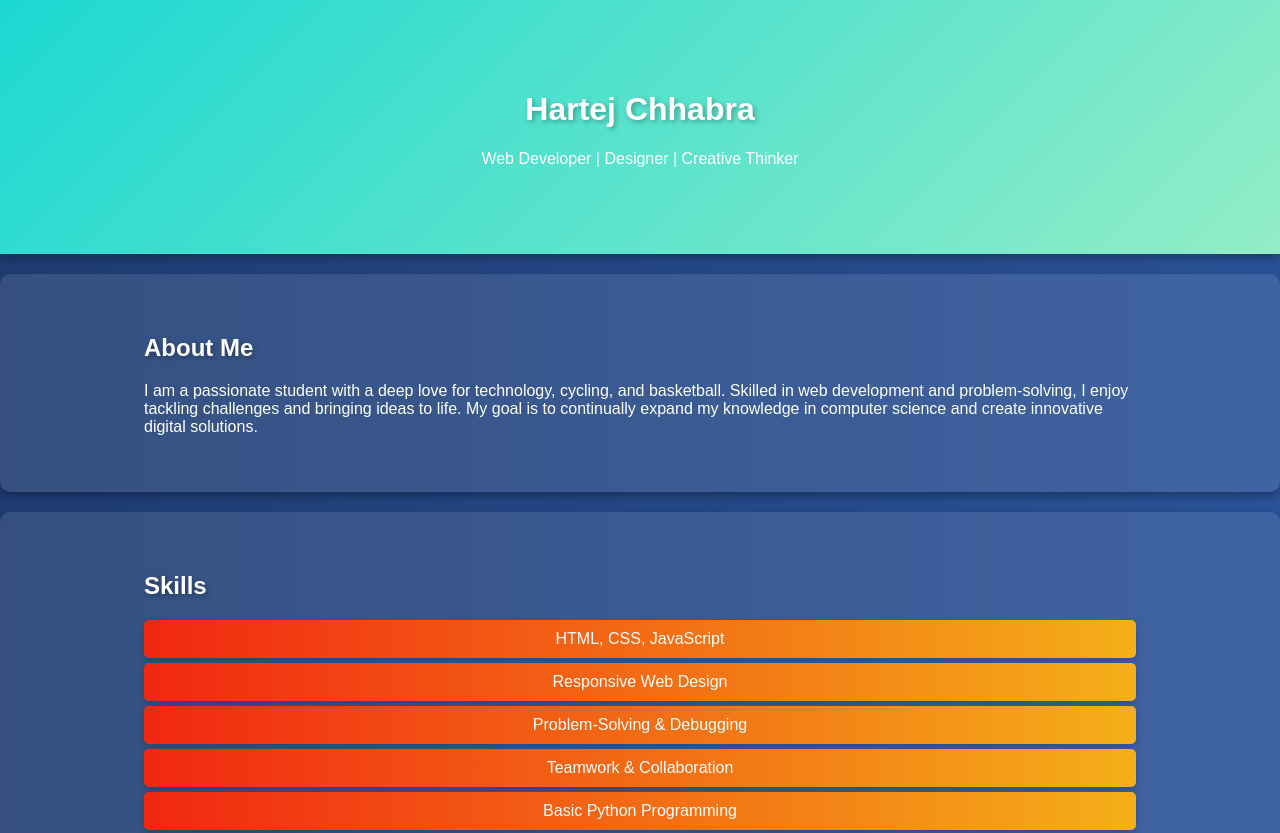
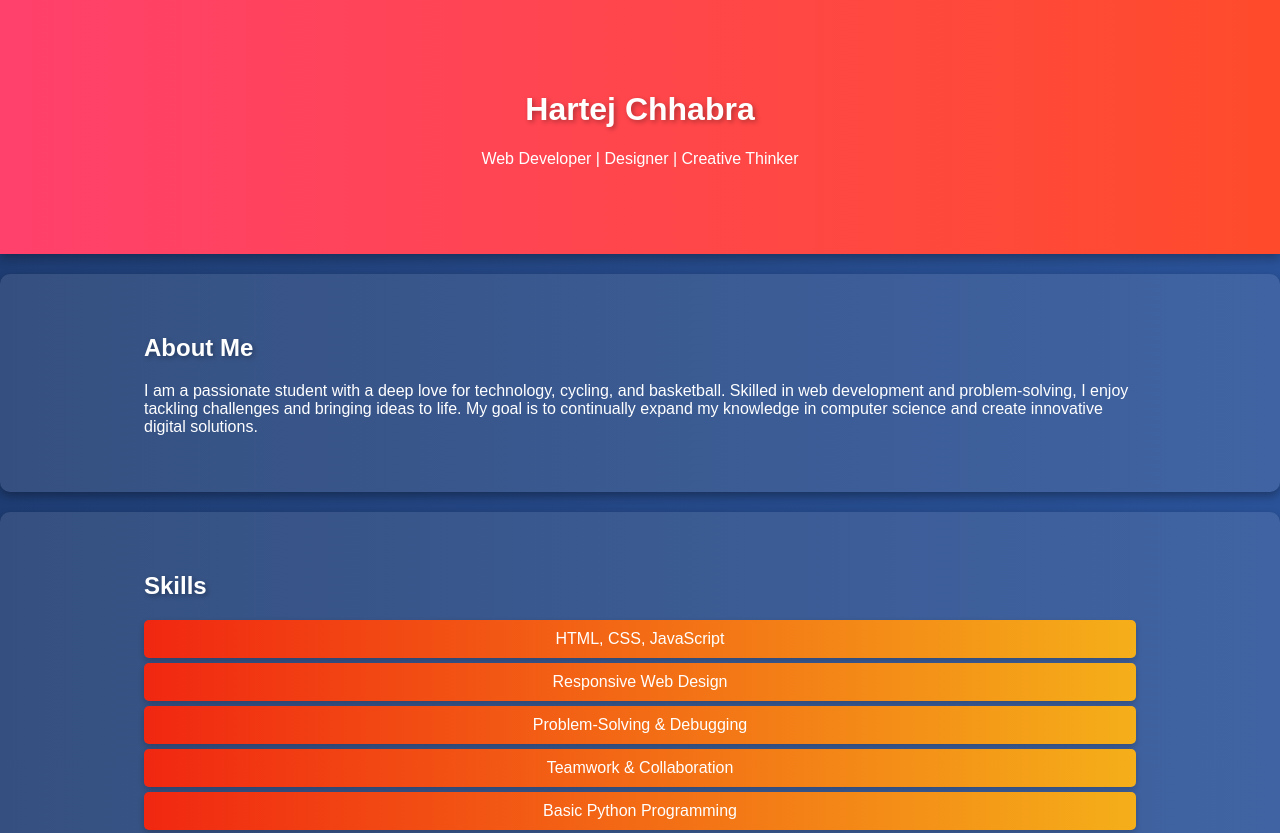
Before and after one commit to HartejC/Resume, a plain HTML site: page index.html in a window 1280 px wide. Shown: the top 833 px of the page. Drawn offline with Linux system fonts and the light colour scheme.

Commit message:
Update style.css

```diff
--- a/style.css
+++ b/style.css
@@ -9,14 +9,13 @@ body {
 
 
 header {
-    background: linear-gradient(135deg, #1CD8D2, #93EDC7);
+    background: linear-gradient(to right, #ff416c, #ff4b2b);
     color: #fff;
     text-align: center;
     padding: 50px 0;
     box-shadow: 0px 4px 10px rgba(0, 0, 0, 0.3);
     animation: fadeIn 1s ease-in-out;
 }
-
 
 
 @keyframes fadeIn {
```
